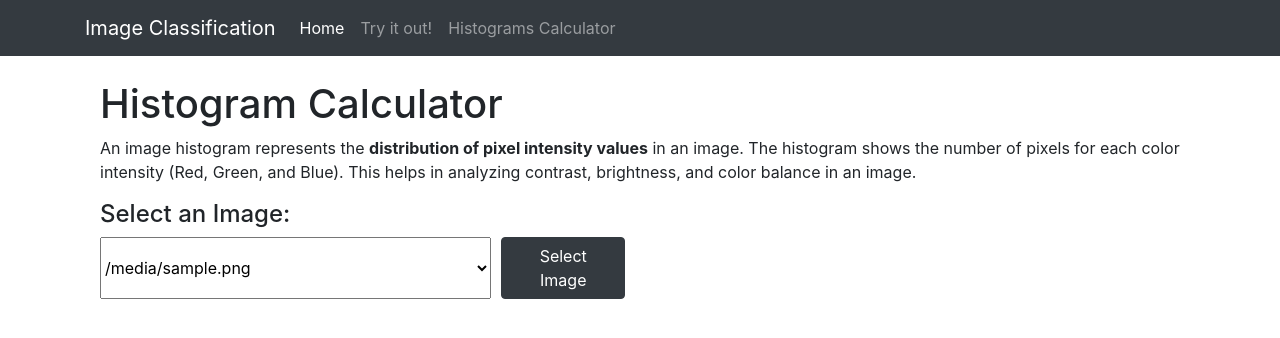
After one commit to unica-isde/isde-projects-2024-F, a FastAPI app: template app/templates/histogram.html in a window 1280 px wide. The commit adds this page. Shown: the top 338 px of the page. Run offline with FastAPI, Linux system fonts and the light colour scheme; the template is opened without the code that fills it: most values are stand-ins (such as "Sample title", 1, 10 or a date in 2020); some libraries are stand-ins or nearby versions.

Commit message:
Fixed Issue #1 by implementing a client-side image histogram calculator through histogram_calculator.js and updated the HTML file to ensure a more consistent style across all pages of the site.

```diff
--- /dev/null
+++ b/app/static/histogram_calculator.js
@@ -0,0 +1,92 @@
+function displayImage() {
+
+    const imageSelector = document.getElementById("imageSelector");
+    const selectedImage = imageSelector.value;
+
+    const imagePath = `/static/imagenet_subset/${selectedImage}`;
+    console.log("Loading image from:", imagePath);
+
+    const imageElement = document.getElementById("selectedImage");
+    imageElement.src = imagePath;
+
+    document.getElementById("infoSection").style.display = "none";
+    document.getElementById("imageHistogramSection").style.display = "block";
+
+    imageElement.onload = function () {
+        console.log("Image loaded successfully.");
+        computeHistogram();
+    };
+
+
+    imageElement.onerror = function () {
+        console.error("Failed to load image at", imagePath);
+        alert("Error: Image not found! Check filename or static folder.");
+    };
+}
+
+function computeHistogram() {
+    const imageElement = document.getElementById("selectedImage");
+
+    if (!imageElement || !imageElement.src) {
+        console.error("No image loaded.");
+        return;
+    }
+
+    const canvas = document.createElement("canvas");
+    const ctx = canvas.getContext("2d");
+
+    canvas.width = imageElement.width;
+    canvas.height = imageElement.height;
+    ctx.drawImage(imageElement, 0, 0, canvas.width, canvas.height);
+    const imageData = ctx.getImageData(0, 0, canvas.width, canvas.height);
+    const data = imageData.data;
+
+    let red = new Array(256).fill(0);
+    let green = new Array(256).fill(0);
+    let blue = new Array(256).fill(0);
+
+    for (let i = 0; i < data.length; i += 4) {
+        red[data[i]]++;
+        green[data[i + 1]]++;
+        blue[data[i + 2]]++;
+    }
+
+    plotHistogram(red, green, blue);
+}
+
+let histogramChart = null;
+
+function plotHistogram(red, green, blue) {
+    const canvasElement = document.getElementById("histogramOutput");
+
+    if (!canvasElement) {
+        console.error("Canvas element not found.");
+        return;
+    }
+
+    const ctx = canvasElement.getContext("2d");
+
+    if (histogramChart !== null) {
+        histogramChart.destroy();
+    }
+
+
+    histogramChart = new Chart(ctx, {
+        type: "bar",
+        data: {
+            labels: Array.from({length: 256}, (_, i) => i),
+            datasets: [
+                {label: "Red", data: red, backgroundColor: "red"},
+                {label: "Green", data: green, backgroundColor: "green"},
+                {label: "Blue", data: blue, backgroundColor: "blue"}
+            ]
+        },
+        options: {
+            responsive: true,
+            scales: {
+                x: {title: {display: true, text: "Pixel Value"}},
+                y: {title: {display: true, text: "Count"}}
+            }
+        }
+    });
+}
--- a/app/templates/base.html
+++ b/app/templates/base.html
@@ -6,8 +6,7 @@
     <script src="http://ajax.googleapis.com/ajax/libs/jquery/1.10.1/jquery.min.js"></script>
     <link href="https://stackpath.bootstrapcdn.com/bootstrap/4.5.2/css/bootstrap.min.css" rel="stylesheet">
     <script src="https://cdn.jsdelivr.net/npm/chart.js@2.8.0"></script>
-    <link rel="shortcut icon" href='static/favicon.ico'">
-
+    <link rel="shortcut icon" href="static/favicon.ico">
 </head>
 <body>
 
@@ -29,7 +28,9 @@
                 <li class="nav-item">
                     <a class="nav-link" href="/classifications">Try it out!</a>
                 </li>
-
+                <li class="nav-item">
+                    <a class="nav-link" href="/histogram">Histograms Calculator</a>
+                </li>
             </ul>
         </div>
     </div>
@@ -39,9 +40,9 @@
 <div class="container">
     <div class="text-danger font-weight-bold">
         {% for error in errors %}
-          <li>{{error}}</li>
+            <li>{{ error }}</li>
         {% endfor %}
-      </div>
+    </div>
 
     {% block content %}
 
--- /dev/null
+++ b/app/templates/histogram.html
@@ -0,0 +1,74 @@
+{% extends "base.html" %}
+
+{% block content %}
+
+    <style>
+        .large-front-thumbnail {
+            position: relative;
+            max-width: 100%;
+            height: auto;
+            display: block;
+            margin-top: 20px;
+        }
+    </style>
+
+    <div class="container mt-4">
+
+        <div id="infoSection">
+            <h1 class="text-left">Histogram Calculator</h1>
+            <p class="text-left">
+                An image histogram represents the <b>distribution of pixel intensity values</b>
+                in an image. The histogram shows the number of pixels for each color
+                intensity (Red, Green, and Blue). This helps in analyzing contrast, brightness,
+                and color balance in an image.
+            </p>
+        </div>
+
+
+        <div class="row align-items-center mb-3">
+            <div class="col-md-6">
+                <h4>Select an Image:</h4>
+                <div class="d-flex">
+                    <select name="image_id" id="imageSelector" class="form-select w-75">
+                        {% for image in images %}
+                            <option value="{{ image }}">{{ image }}</option>
+                        {% endfor %}
+                    </select>
+                    <button class="btn btn-dark ms-3" onclick="displayImage()" style="margin-left: 10px">Select Image
+                    </button>
+                </div>
+            </div>
+        </div>
+
+
+        <div id="imageHistogramSection" style="display: none; margin-top: 10px;">
+            <div class="row">
+                <!-- Image Section -->
+                <div class="col-md-6">
+                    <div class="card p-3">
+                        <h5 class="text-left">Selected Image</h5>
+                        <img id="selectedImage" class="img-fluid large-front-thumbnail" src="" alt="Selected Image"/>
+                    </div>
+                </div>
+
+
+                <div class="col-md-6">
+                    <div class="card p-3">
+                        <h5 class="text-left">Histogram</h5>
+                        <canvas id="histogramOutput"
+                                style="width: 100%; height: 300px;"></canvas>
+                    </div>
+                </div>
+            </div>
+
+            <div class="row mt-3">
+                <div class="col text-center">
+                    <a class="btn btn-secondary" href="/histogram" role="button">Back</a>
+                </div>
+            </div>
+        </div>
+    </div>
+
+    <script src="/static/histogram_calculator.js"></script>
+
+{% endblock %}
--- a/app/templates/home.html
+++ b/app/templates/home.html
@@ -4,10 +4,10 @@
 
     <p style="margin-top:1cm;">This service provides the output scores for popular deep networks
         from the
-            Torchvision model zoo. Go
-        <a href={{url_for("create_classify")}}>here</a> for
+        Torchvision model zoo. Go
+        <a href={{ url_for("create_classify") }}>here</a> for
         trying out the service.</p>
     <p style="margin-top:1cm;">For the list of models and images
         available, click
-        <a href={{url_for("info")}}>here</a>.</p>
+        <a href={{ url_for("info") }}>here</a>.</p>
 {% endblock %}
--- a/main.py
+++ b/main.py
@@ -7,7 +7,6 @@ from app.config import Configuration
 from app.forms.classification_form import ClassificationForm
 from app.ml.classification_utils import classify_image
 from app.utils import list_images
-
 
 app = FastAPI()
 config = Configuration()
@@ -55,3 +54,14 @@ async def request_classification(request: Request):
             "classification_scores": json.dumps(classification_scores),
         },
     )
+
+
+# Histogram handling section
+# Since the histogram is computed client-side trough histogram_calculator.js and no data is sent to the server,
+# only a GET request is required to render the "histogram.html" page.
+@app.get("/histogram")
+def histogram_get(request: Request):
+    return templates.TemplateResponse(
+        "histogram.html",
+        {"request": request, "images": list_images()},
+    )
```
Also changed, not shown: app/templates/classification_output.html (+16 -10 lines), app/templates/classification_select.html (+18 -16 lines).
